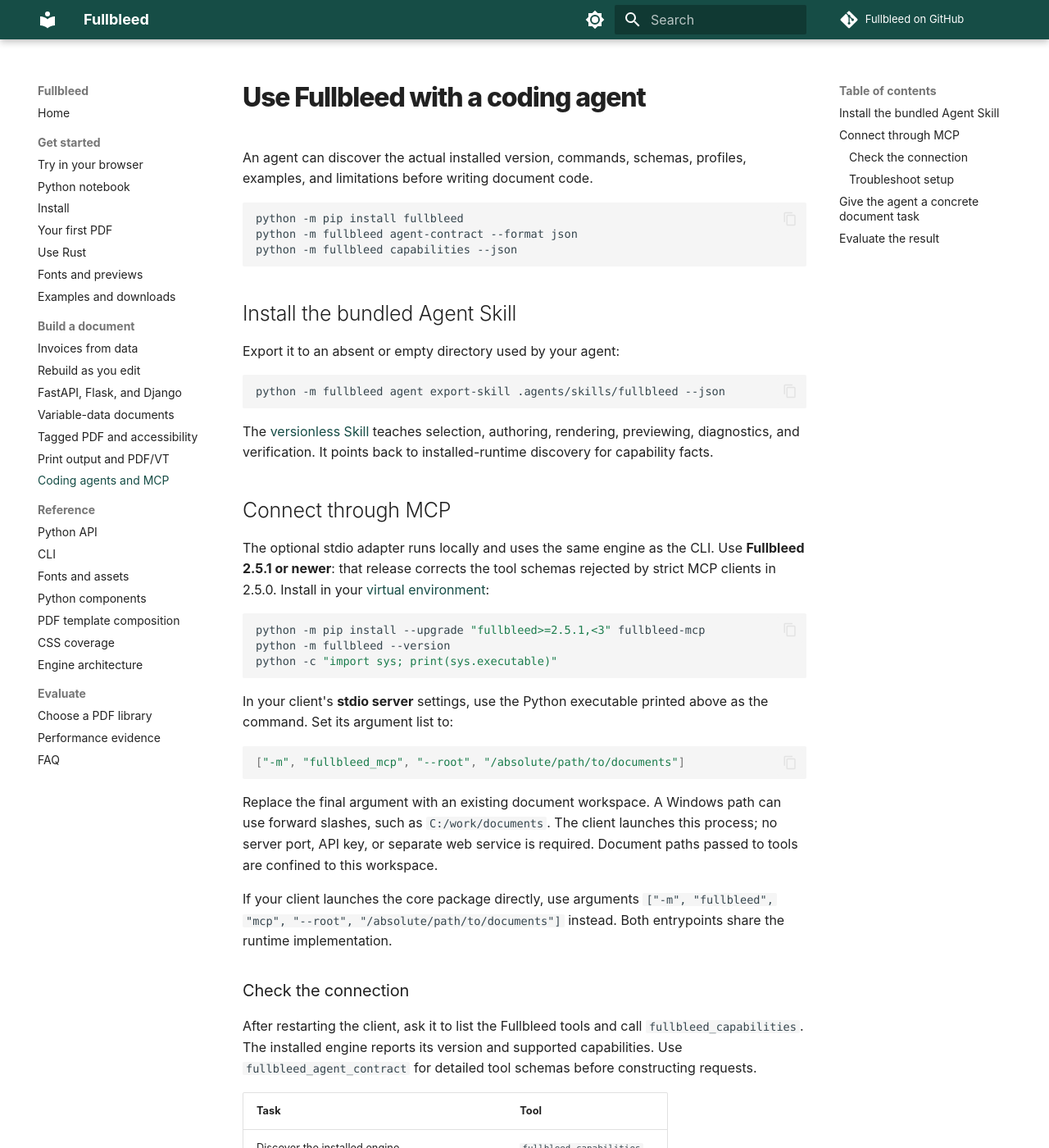
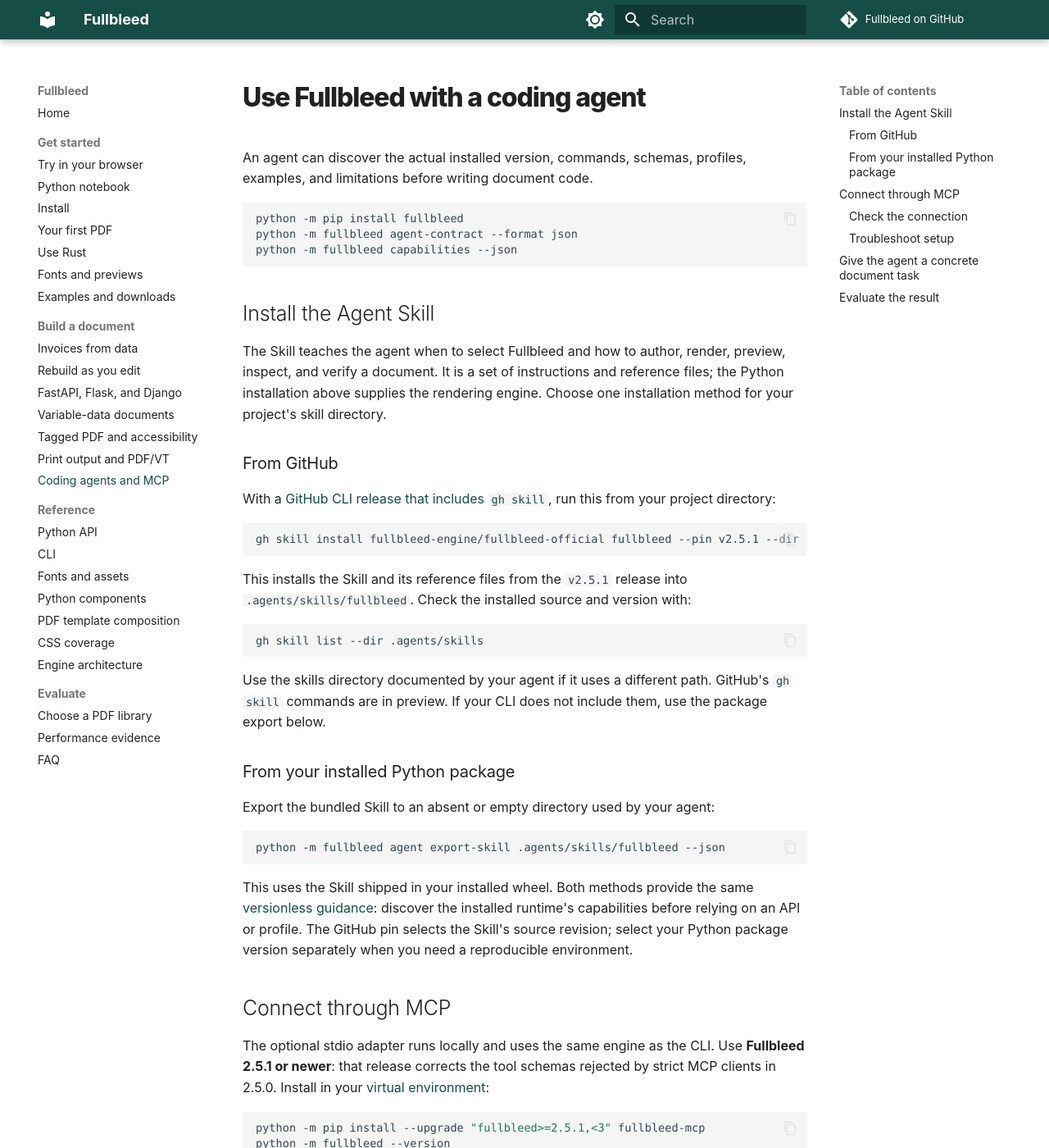
Before and after one commit to fullbleed-engine/docs, an MkDocs documentation site: the page built from docs/guides/ai-agents.md, in a window 1280 px wide and 1400 px high. Shown: the whole window at 82% size. Built offline with MkDocs 1.6.1 and Material for MkDocs 9.7.7, drawn with Linux system fonts in a browser that asks for light colours; comment, search, counter and statistics services are not loaded.

Commit message:
Document pinned GitHub Skill installation and source checks (#12)

````diff
--- a/docs/guides/ai-agents.md
+++ b/docs/guides/ai-agents.md
@@ -1,5 +1,6 @@
 ---
-description: Set up Fullbleed for coding agents using installed-runtime discovery, the bundled Agent Skill, or the optional MCP adapter.
+title: Use Fullbleed with coding agents, Agent Skills, and MCP
+description: Install Fullbleed's Agent Skill directly from GitHub or export it from Python, then connect local PDF rendering and verification tools through MCP.
 ---
 # Use Fullbleed with a coding agent
 
@@ -11,15 +12,46 @@
 python -m fullbleed capabilities --json
 ```
 
-## Install the bundled Agent Skill
+## Install the Agent Skill {#install-the-bundled-agent-skill}
 
-Export it to an absent or empty directory used by your agent:
+The Skill teaches the agent when to select Fullbleed and how to author, render,
+preview, inspect, and verify a document. It is a set of instructions and reference
+files; the Python installation above supplies the rendering engine. Choose one
+installation method for your project's skill directory.
+
+### From GitHub
+
+With a [GitHub CLI release that includes `gh skill`](https://cli.github.com/manual/gh_skill_install),
+run this from your project directory:
+
+```bash
+gh skill install fullbleed-engine/fullbleed-official fullbleed --pin v2.5.1 --dir .agents/skills
+```
+
+This installs the Skill and its reference files from the `v2.5.1` release into
+`.agents/skills/fullbleed`. Check the installed source and version with:
+
+```bash
+gh skill list --dir .agents/skills
+```
+
+Use the skills directory documented by your agent if it uses a different path.
+GitHub's `gh skill` commands are in preview. If your CLI does not include them,
+use the package export below.
+
+### From your installed Python package
+
+Export the bundled Skill to an absent or empty directory used by your agent:
 
 ```bash
 python -m fullbleed agent export-skill .agents/skills/fullbleed --json
 ```
 
-The [versionless Skill](https://github.com/fullbleed-engine/fullbleed-official/blob/master/skills/fullbleed/SKILL.md) teaches selection, authoring, rendering, previewing, diagnostics, and verification. It points back to installed-runtime discovery for capability facts.
+This uses the Skill shipped in your installed wheel. Both methods provide the
+same [versionless guidance](https://github.com/fullbleed-engine/fullbleed-official/blob/master/skills/fullbleed/SKILL.md):
+discover the installed runtime's capabilities before relying on an API or profile.
+The GitHub pin selects the Skill's source revision; select your Python package
+version separately when you need a reproducible environment.
 
 ## Connect through MCP
 
````
